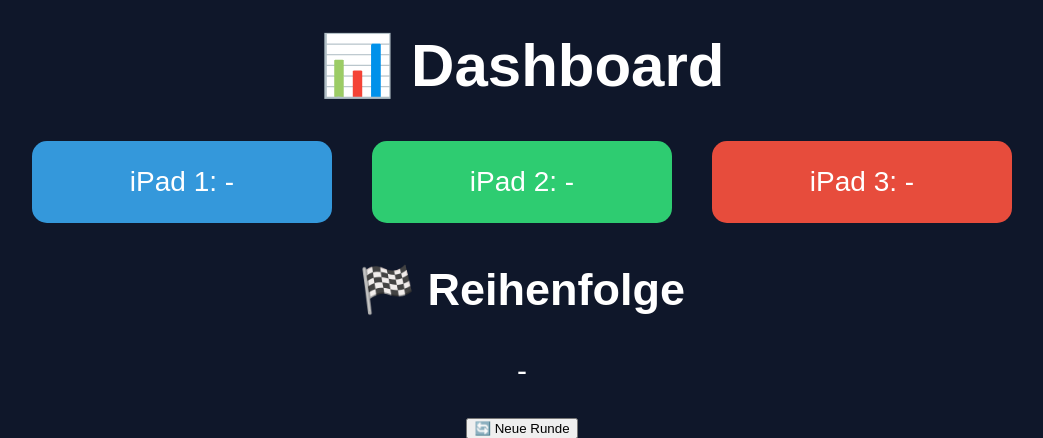
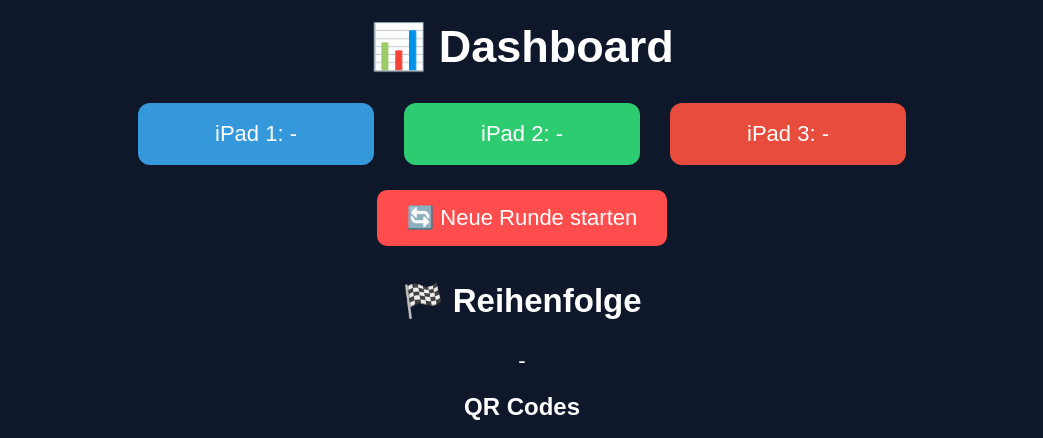
Before and after one commit to Jannik279/flask-projekt, a Flask app: page / in a window 1280 px wide; the page is wider, and only the part inside the window is pictured. Shown: the top 438 px of that part, without its empty margins (118-1161 px from the left). Run offline with Flask 3, Linux system fonts and the light colour scheme; data that the repository does not hold is empty.

Commit message:
Refactor dashboard HTML and styles for clarity

```diff
--- a/templates/dashboard.html
+++ b/templates/dashboard.html
@@ -10,47 +10,67 @@ body {
     background: #0f172a;
     color: white;
     text-align: center;
+    margin: 0;
 }
 
 h1 {
-    font-size: 60px;
-    margin-top: 30px;
+    font-size: 45px;
+    margin-top: 20px;
 }
 
 .grid {
     display: flex;
     justify-content: center;
-    gap: 40px;
-    margin-top: 40px;
+    gap: 30px;
+    margin-top: 30px;
 }
 
 .card {
-    width: 250px;
-    padding: 25px;
-    border-radius: 15px;
-    font-size: 28px;
+    width: 200px;
+    padding: 18px;
+    border-radius: 12px;
+    font-size: 22px;
 }
 
 .a { background: #3498db; }
 .b { background: #2ecc71; }
 .c { background: #e74c3c; }
 
-.order {
-    margin-top: 40px;
-    font-size: 30px;
+/* RESET BUTTON */
+.reset-btn {
+    margin-top: 25px;
+    padding: 15px 30px;
+    font-size: 22px;
+    border: none;
+    border-radius: 10px;
+    background: #ff4d4d;
+    color: white;
+    cursor: pointer;
 }
 
+/* REIHENFOLGE */
+.order {
+    margin-top: 35px;
+    font-size: 22px;
+}
+
+.order-item {
+    margin: 8px;
+    font-size: 20px;
+}
+
+/* QR */
 .qr-area {
     display: flex;
     justify-content: center;
-    gap: 120px;
-    margin-top: 60px;
+    gap: 80px;
+    margin-top: 40px;
 }
 
 .qr-box {
-    padding: 20px;
-    border: 3px solid white;
-    border-radius: 15px;
+    padding: 15px;
+    border: 2px solid white;
+    border-radius: 10px;
 }
 </style>
 </head>
@@ -65,12 +85,12 @@ h1 {
     <div class="card c">iPad 3: <span id="a3">-</span></div>
 </div>
 
+<button class="reset-btn" onclick="reset()">🔄 Neue Runde starten</button>
+
 <div class="order">
     <h2>🏁 Reihenfolge</h2>
-    <p id="order"></p>
+    <div id="order"></div>
 </div>
-
-<button onclick="reset()">🔄 Neue Runde</button>
 
 <h2>QR Codes</h2>
 
@@ -78,17 +98,17 @@ h1 {
 
     <div class="qr-box">
         <p>iPad 1</p>
-        <img src="https://api.qrserver.com/v1/create-qr-code/?size=180x180&data={{ request.url_root }}submit/1">
+        <img src="https://api.qrserver.com/v1/create-qr-code/?size=160x160&data={{ request.url_root }}submit/1">
     </div>
 
     <div class="qr-box">
         <p>iPad 2</p>
-        <img src="https://api.qrserver.com/v1/create-qr-code/?size=180x180&data={{ request.url_root }}submit/2">
+        <img src="https://api.qrserver.com/v1/create-qr-code/?size=160x160&data={{ request.url_root }}submit/2">
     </div>
 
     <div class="qr-box">
         <p>iPad 3</p>
-        <img src="https://api.qrserver.com/v1/create-qr-code/?size=180x180&data={{ request.url_root }}submit/3">
+        <img src="https://api.qrserver.com/v1/create-qr-code/?size=160x160&data={{ request.url_root }}submit/3">
     </div>
 
 </div>
@@ -104,12 +124,12 @@ async function load() {
     document.getElementById("a2").innerText = a["2"]?.answer || "-";
     document.getElementById("a3").innerText = a["3"]?.answer || "-";
 
-    let orderText = "";
-    data.order.forEach((ipad, index) => {
-        orderText += (index+1) + ". iPad " + ipad + " ";
+    let html = "";
+    data.order.forEach((ipad, i) => {
+        html += `<div class="order-item">${i+1}. iPad ${ipad}</div>`;
     });
 
-    document.getElementById("order").innerText = orderText || "-";
+    document.getElementById("order").innerHTML = html || "-";
 }
 
 async function reset() {
```
